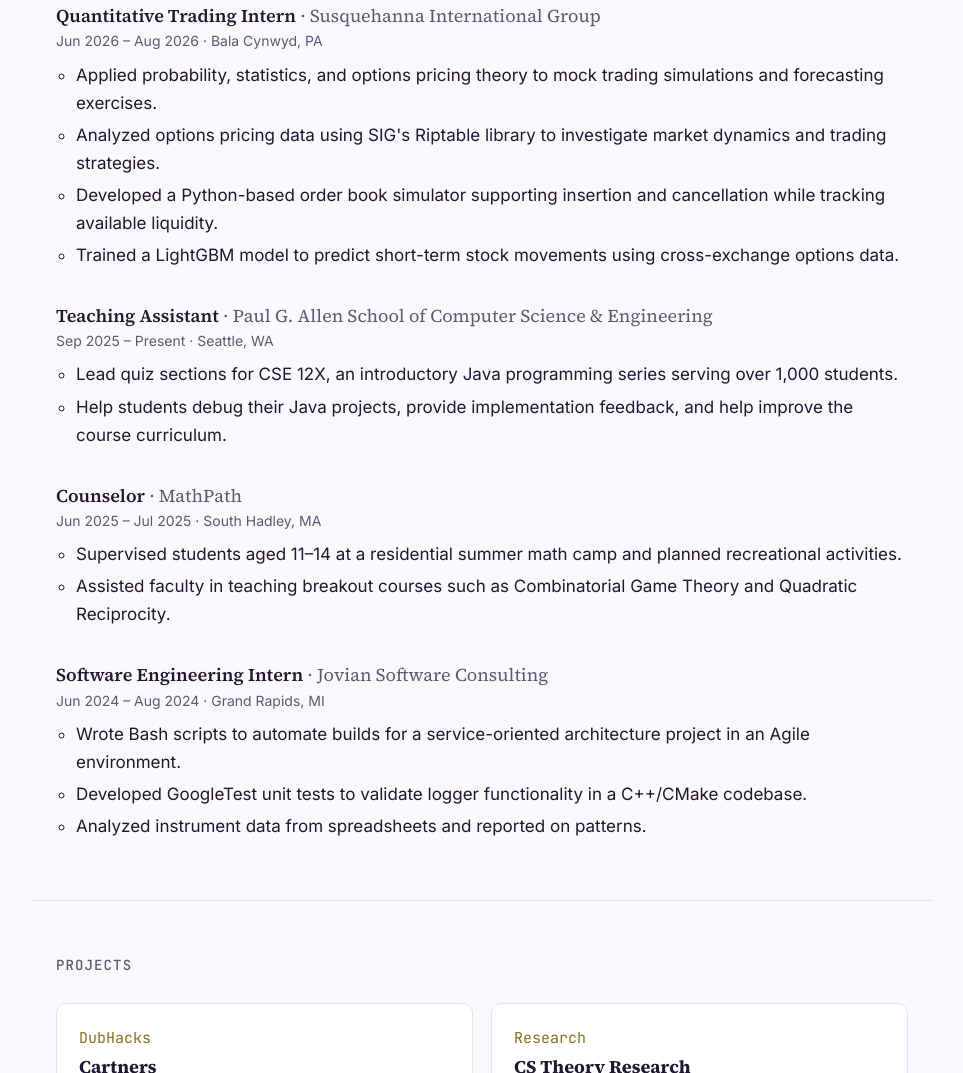
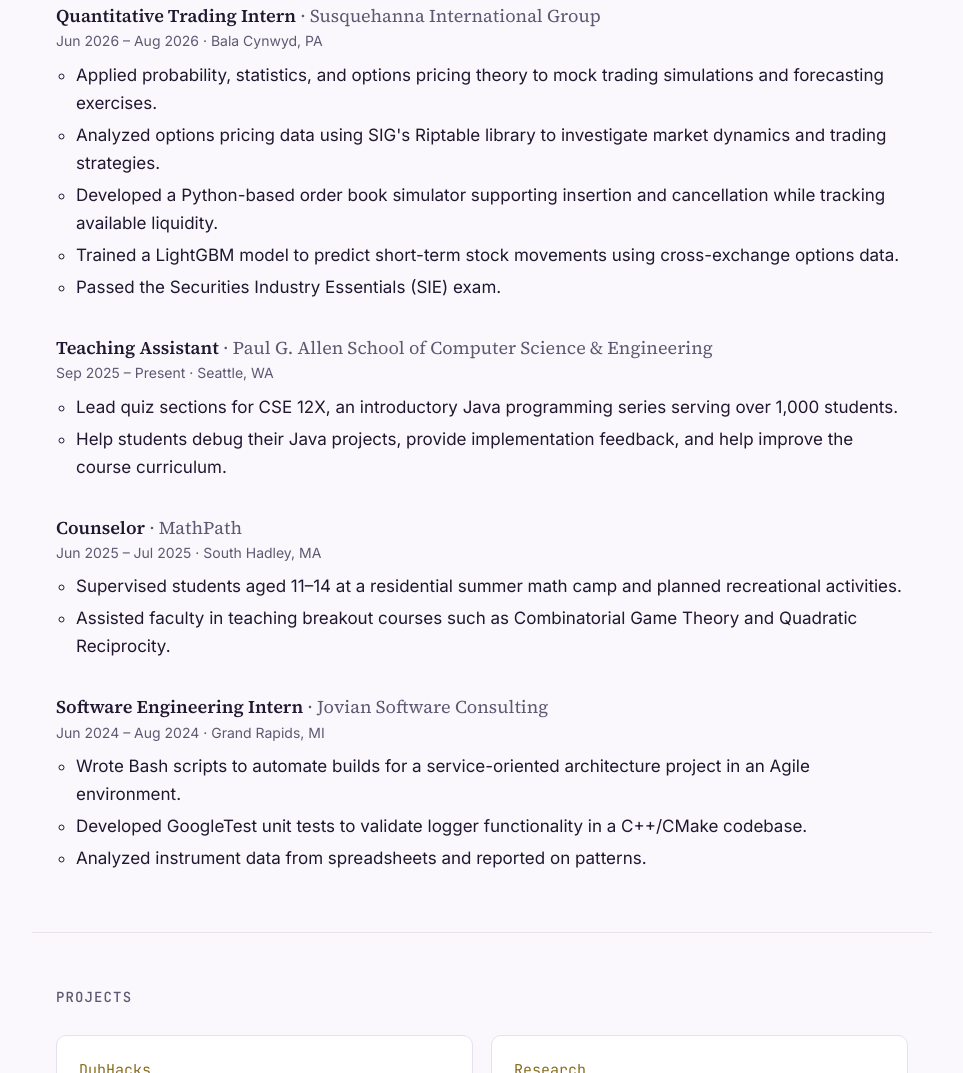
Before and after one commit to sdpandit/personal-website, a plain HTML site: page index.html in a window 1280 px wide. Shown: the part 1137-2210 px from the top of the page, without its empty margins (158-1121 px from the left). Drawn offline with Linux system fonts and the light colour scheme.

Commit message:
Add SIE exam bullet to SIG experience
Co-Authored-By: Claude Opus 5.5 <noreply@anthropic.com>
Claude-Session: https://claude.ai/code/session_01E4u1SqZngRGS58JQSdDi66

```diff
--- a/index.html
+++ b/index.html
@@ -99,6 +99,7 @@
             <li>Analyzed options pricing data using SIG's Riptable library to investigate market dynamics and trading strategies.</li>
             <li>Developed a Python-based order book simulator supporting insertion and cancellation while tracking available liquidity.</li>
             <li>Trained a LightGBM model to predict short-term stock movements using cross-exchange options data.</li>
+            <li>Passed the Securities Industry Essentials (SIE) exam.</li>
           </ul>
         </li>
         <li class="entry">
```
